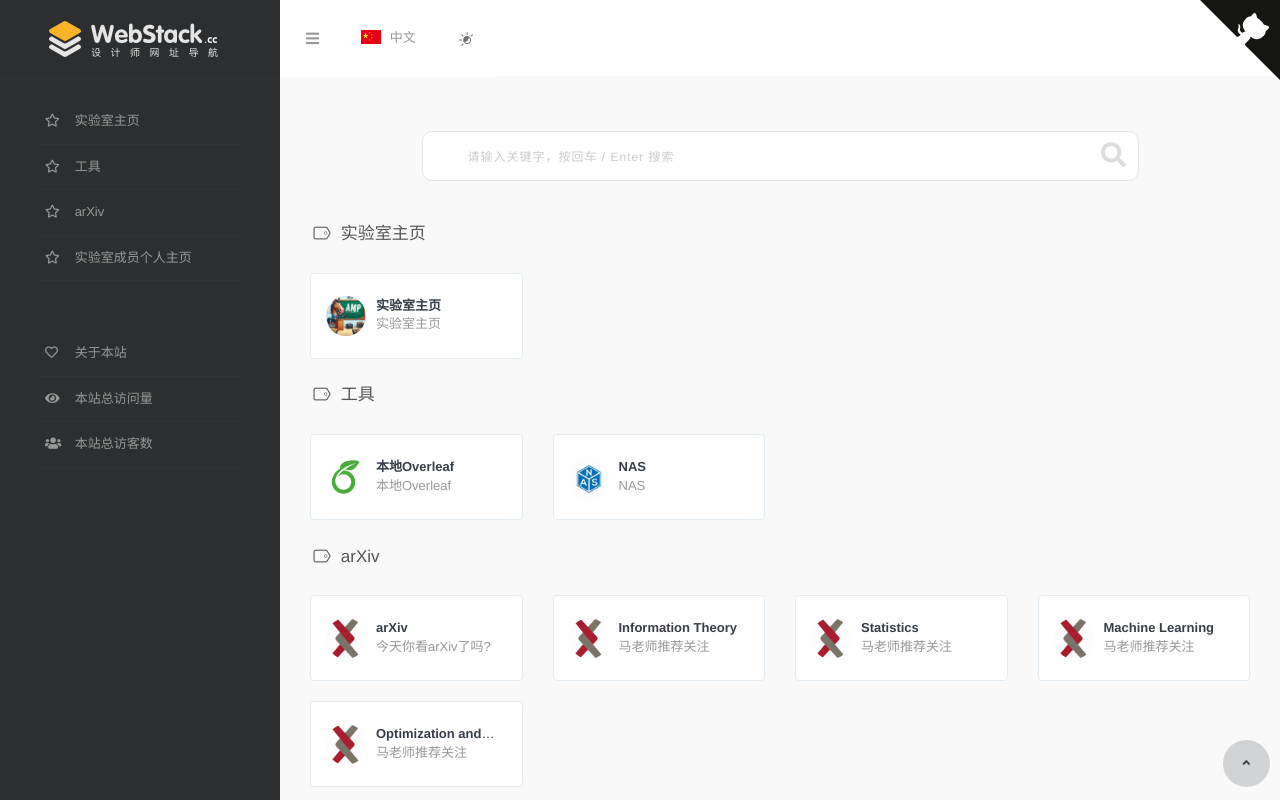
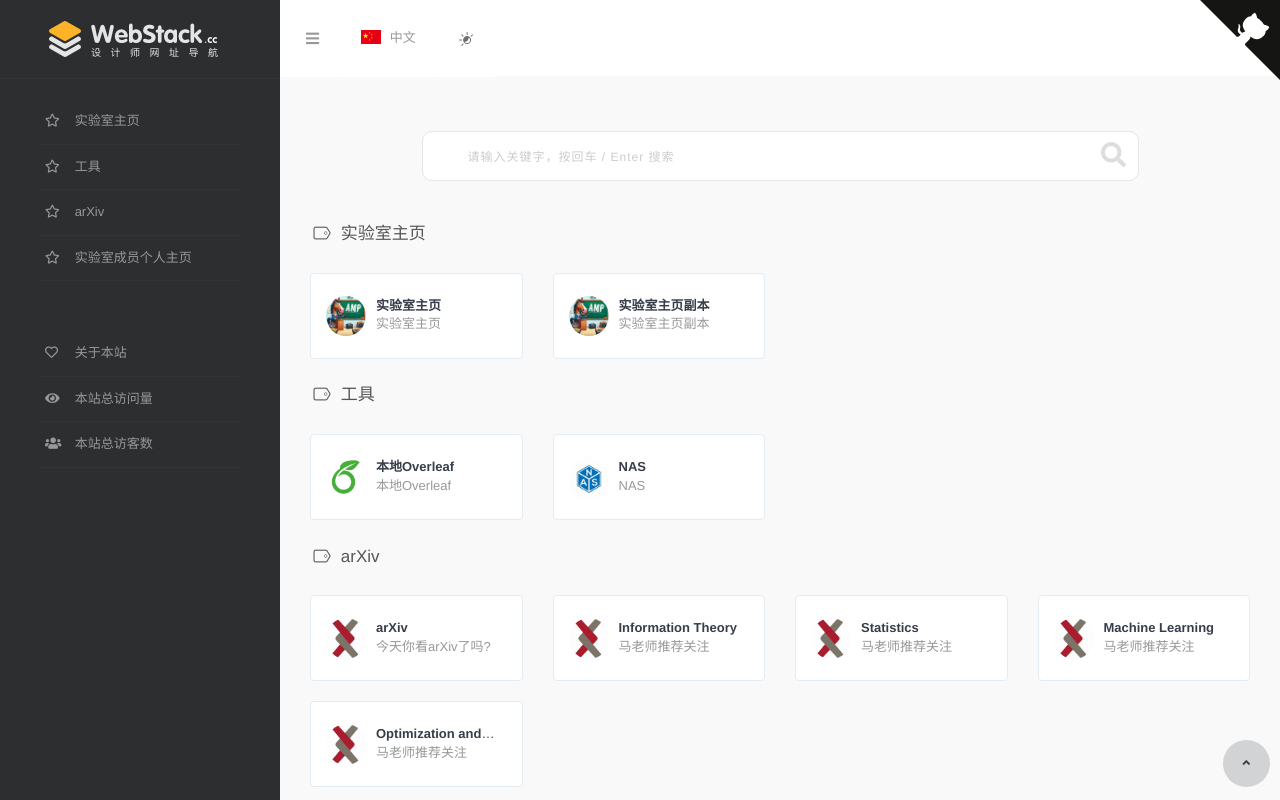
Before and after one commit to junjiemalab/junjiemalab.github.io, a plain HTML site: page index.html in a window 1280 px wide. Shown: the top 800 px of the page. Drawn offline with nearby package versions, Linux system fonts and the light colour scheme; some packages are replaced by stand-ins of ours; a script that the page names is missing.

Commit message:
Site updated: 2024-06-18 21:41:17

```diff
--- a/index.html
+++ b/index.html
@@ -232,7 +232,7 @@
 <div class="row">
 
   <div class="col-sm-3">
-    <div class="xe-widget xe-conversations box2 label-info" onclick="window.open('http://101.42.4.3:7400/', '_blank')" data-toggle="tooltip" data-placement="bottom" title="" data-original-title="http://101.42.4.3:7400/">
+    <div class="xe-widget xe-conversations box2 label-info" onclick="window.open('http://101.42.4.3:9040/', '_blank')" data-toggle="tooltip" data-placement="bottom" title="" data-original-title="http://101.42.4.3:9040/">
       <div class="xe-comment-entry">
         <a class="xe-user-img">
           <img data-src="/images/logos/junjiema.jpg" class="lozad img-circle" width="40">
@@ -242,6 +242,22 @@
             <strong>实验室主页</strong>
           </a>
           <p class="overflowClip_2">实验室主页</p>
+        </div>
+      </div>
+    </div>
+  </div>
+
+  <div class="col-sm-3">
+    <div class="xe-widget xe-conversations box2 label-info" onclick="window.open('http://101.42.4.3:7400/', '_blank')" data-toggle="tooltip" data-placement="bottom" title="" data-original-title="http://101.42.4.3:7400/">
+      <div class="xe-comment-entry">
+        <a class="xe-user-img">
+          <img data-src="/images/logos/junjiema.jpg" class="lozad img-circle" width="40">
+        </a>
+        <div class="xe-comment">
+          <a href="#" class="xe-user-name overflowClip_1">
+            <strong>实验室主页副本</strong>
+          </a>
+          <p class="overflowClip_2">实验室主页副本</p>
         </div>
       </div>
     </div>
```
